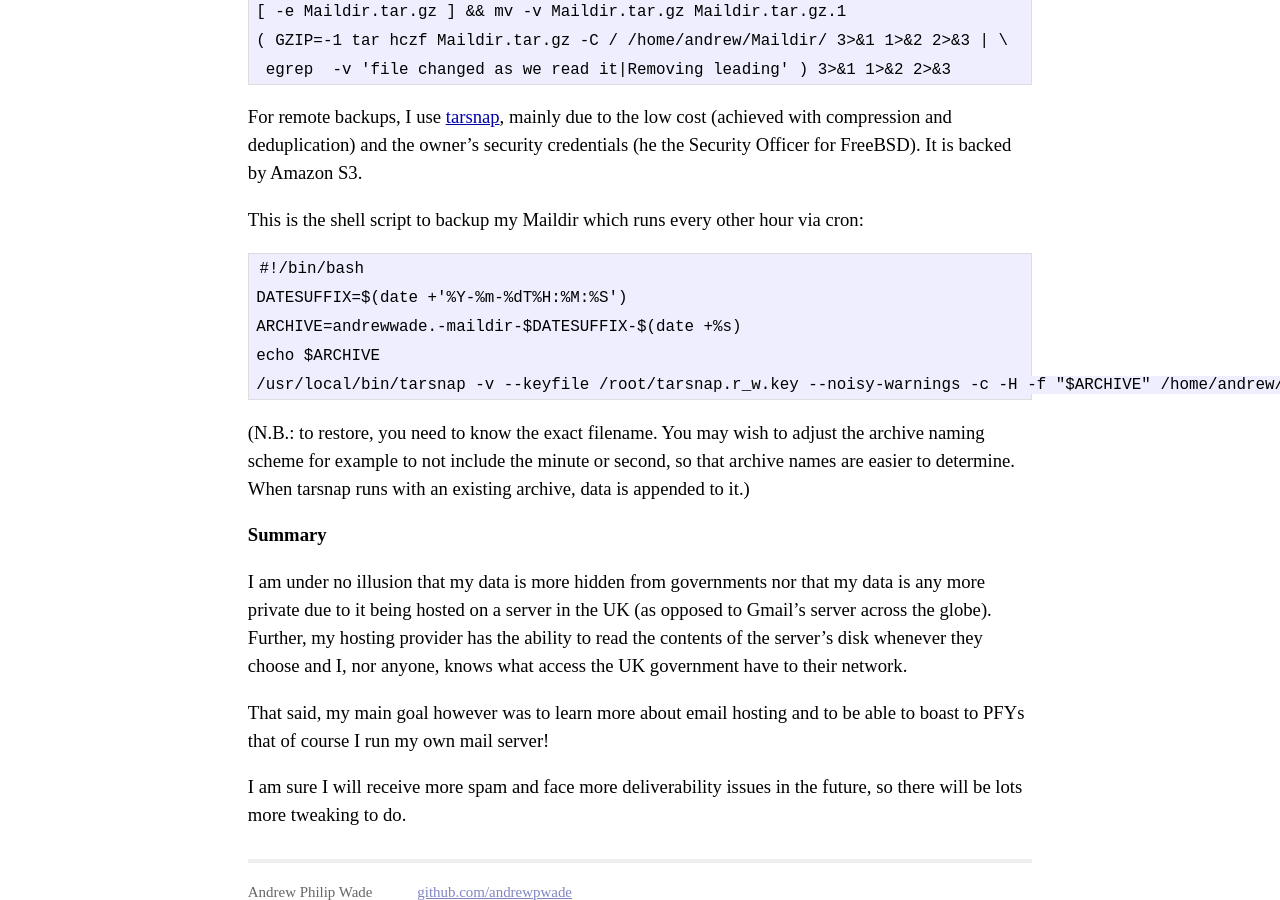
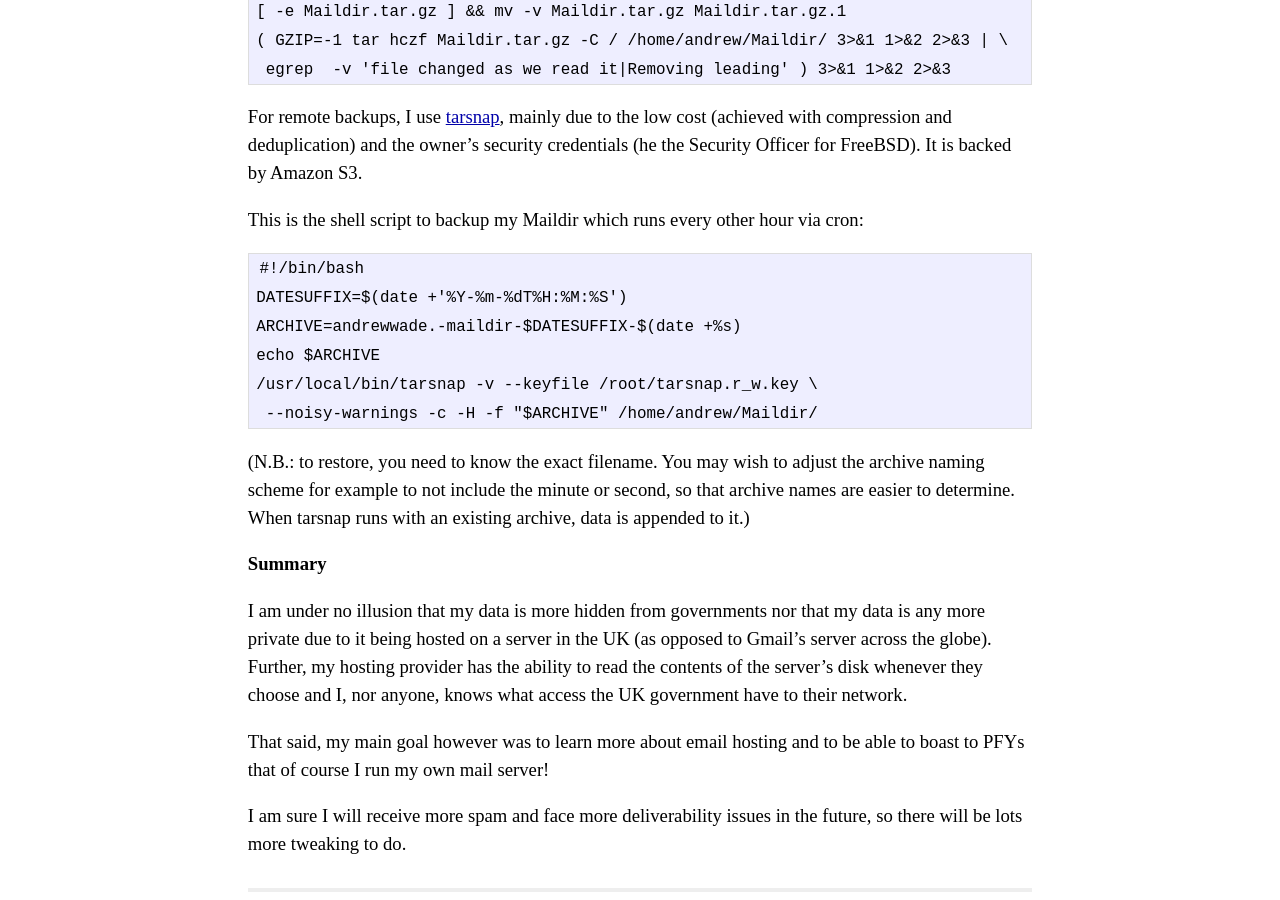
Before and after one commit to andrewpwade/andrewpwade.github.io, a Jekyll site: the page built from _posts/2014-09-10-running-a-mail-server.md, in a window 1280 px wide and 900 px high, scrolled down 1467 px. Built offline with Jekyll 4.4.1, drawn with Linux system fonts in a browser that asks for light colours; Markdown is read by kramdown in place of the engine named in the settings.

Commit message:
Fix shell script formatting

````diff
--- a/_posts/2014-09-10-running-a-mail-server.md
+++ b/_posts/2014-09-10-running-a-mail-server.md
@@ -82,7 +82,8 @@ This is the shell script to backup my Maildir which runs every other hour via cr
 DATESUFFIX=$(date +'%Y-%m-%dT%H:%M:%S')
 ARCHIVE=andrewwade.-maildir-$DATESUFFIX-$(date +%s)
 echo $ARCHIVE
-/usr/local/bin/tarsnap -v --keyfile /root/tarsnap.r_w.key --noisy-warnings -c -H -f "$ARCHIVE" /home/andrew/Maildir/
+/usr/local/bin/tarsnap -v --keyfile /root/tarsnap.r_w.key \
+ --noisy-warnings -c -H -f "$ARCHIVE" /home/andrew/Maildir/
 ```
 
 (N.B.: to restore, you need to know the exact filename. You may wish
````
